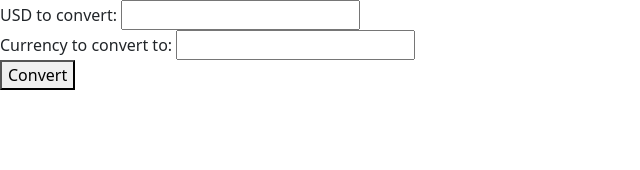
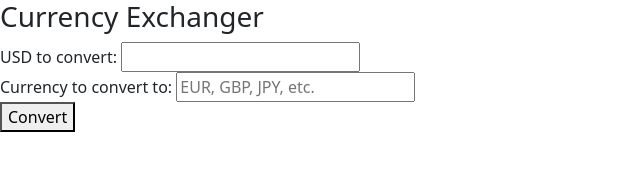
Before and after one commit to aidanwilliams01/asynchrony-and-apis-independent-project, a website built with webpack: page src/index.html in a window 1280 px wide. Shown: the whole page, without its empty margins (0-640 px from the left). Built offline with nearby package versions, Linux system fonts and the light colour scheme.

Commit message:
make cosmetic changes

```diff
--- a/src/index.html
+++ b/src/index.html
@@ -4,12 +4,13 @@
   <title>Currency Exchanger</title>
 </head>
 <body>
+  <h3>Currency Exchanger</h3>
   <form>
     <label>USD to convert:</label>
     <input id='amount' type="number" step=".01" required>
     <br>
     <label>Currency to convert to:</label>
-    <input id='currency' type="text" required>
+    <input id='currency' type="text" placeholder='EUR, GBP, JPY, etc.' required>
     <br>
     <button>Convert</button>
   </form>
```
